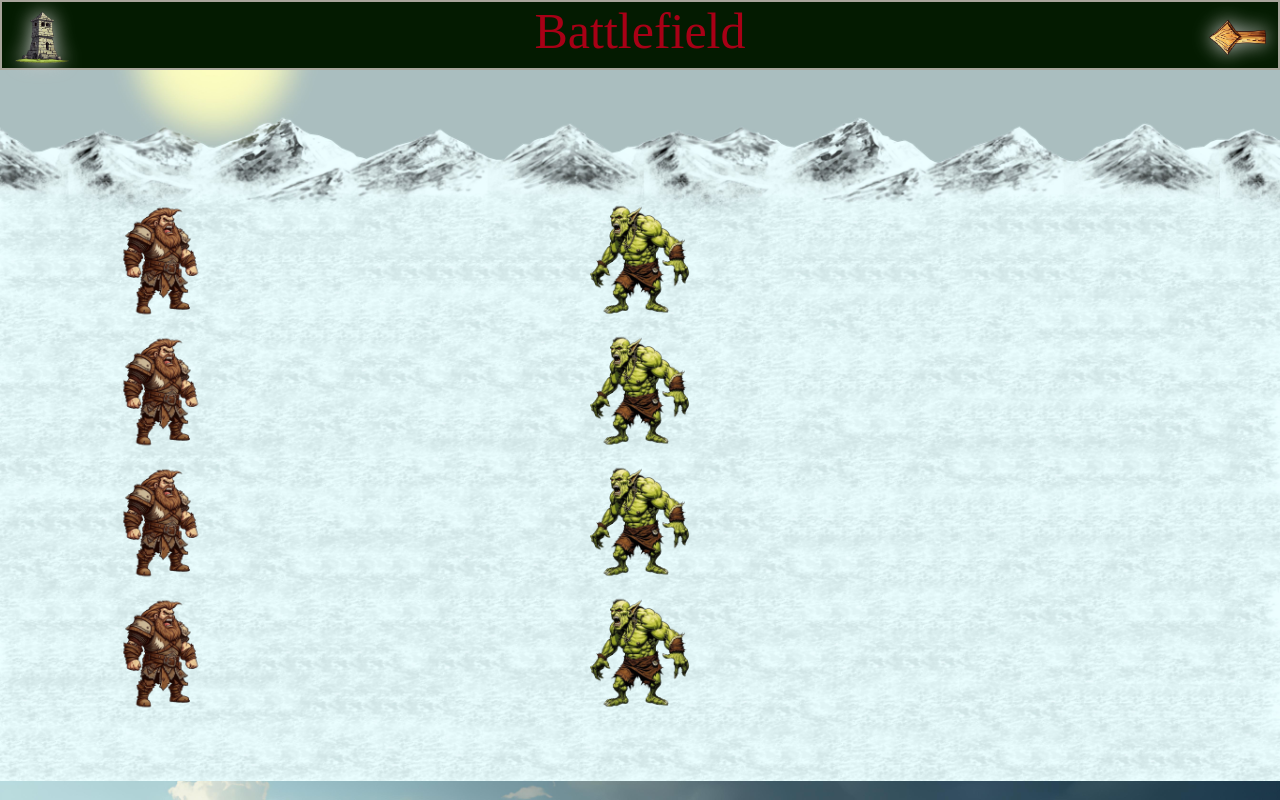
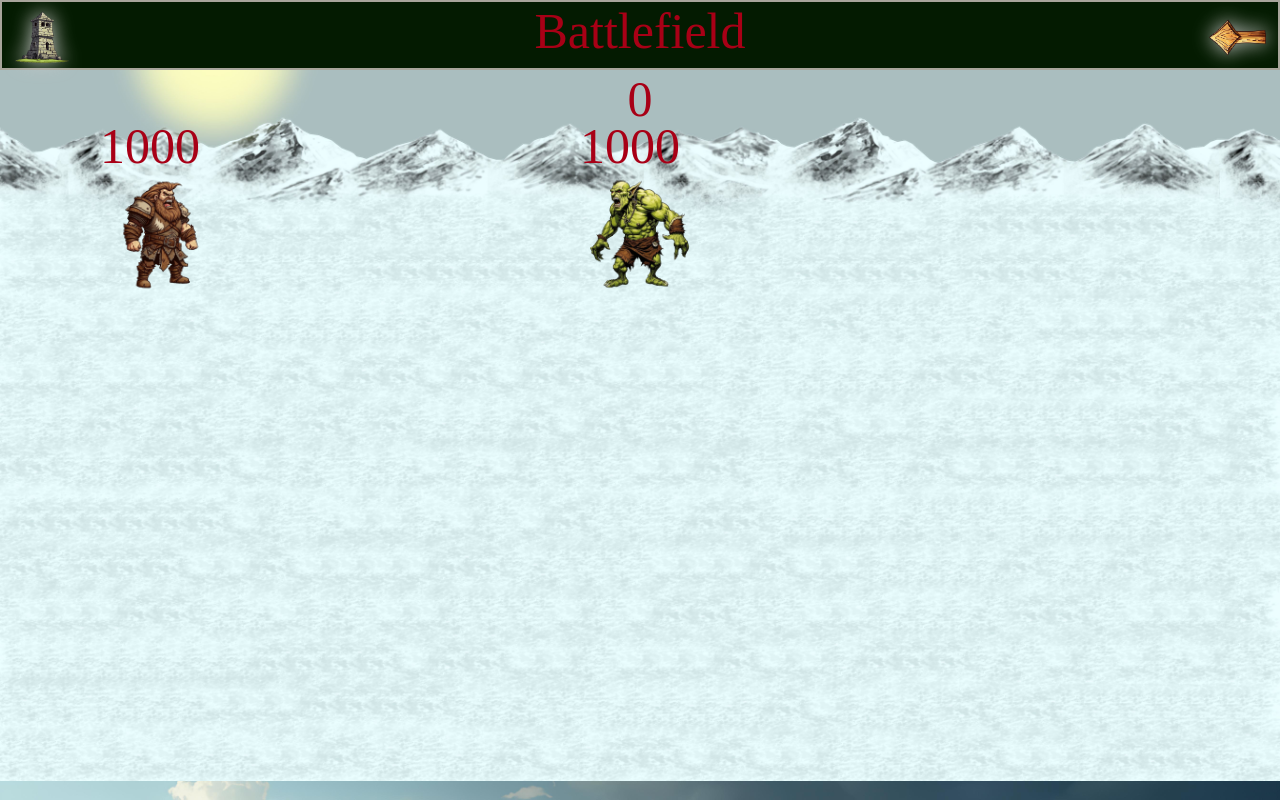
Before and after one commit to Ptomainchik/NorthTanah, a React (Create React App) app: page /battlefieldor in a window 1280 px wide. Built offline with nearby package versions, Linux system fonts and the light colour scheme; a web font is replaced by a local one.

Commit message:
Battlefield5

```diff
--- a/src/components/Battlefields/OrcsBattlefield/OrcsBattlefieldLwl1.tsx
+++ b/src/components/Battlefields/OrcsBattlefield/OrcsBattlefieldLwl1.tsx
@@ -1,31 +1,50 @@
+import { useState } from "react";
 import { BackButton } from "../../Button/BackButton/BackButton";
 import { HomeButton } from "../../Button/HomeButton/HomeButton";
 import classes from "../../Styles/BattlefieldsStyles.module.css";
-import { DwarvesUnitLwl1 } from "../Units/DwarvesUnits/DwarvesUnitLwl1";
-import { OrcsUnitLwl1 } from "../Units/OrcsUnits/OrcsUnitLwl1";
 
 
+const randomIntegerFromInterval = (min: number, max: number): number => {
+    return Math.floor(Math.random() * (max - min + 1) + min);
+};
+
 export const OrcsBattlefieldLwl1 = () => {
+    const [dwarfHealth1, setDwarfHealth1] = useState(1000);
+    const [orcHealth1, setOrcHealth1] = useState(1000);
+    const [diceRoll, setDiceRoll] = useState(0);
+
+    const rollDice = () => {
+        setDiceRoll(randomIntegerFromInterval(1, 2));
+    };
+
+    const handleOrcAttack = () => {
+        rollDice();
+        if (dwarfHealth1 > 0 && diceRoll !== null) {
+            setDwarfHealth1(dwarfHealth1 - diceRoll * 10);
+            setTimeout(() => {
+                setOrcHealth1(orcHealth1 - 10);
+            }, 100);
+        }
+    };
+
     return (
         <div className={classes.orcsBattlefield}>
             <div className={classes.buttonOrcsBattlefield}><HomeButton/><span>Battlefield</span><BackButton/></div>
             <div className={classes.unitsFlex}>
                 <div className={classes.unitsBlock}>
                     <div className={classes.dwarfLwl12}>
-                    <DwarvesUnitLwl1/>
-                    <DwarvesUnitLwl1/>
-                    <DwarvesUnitLwl1/>
-                    <DwarvesUnitLwl1/>
+                        {dwarfHealth1}<button className={classes.buttonDwarfLwl1} onClick={handleOrcAttack} ></button>
                     </div>
                 </div>
+                <div>{diceRoll}</div>
                 <div className={classes.unitsBlock}>
                     <div className={classes.orcLwl12}>
-                    <OrcsUnitLwl1/>
-                    <OrcsUnitLwl1/>
-                    <OrcsUnitLwl1/>
-                    <OrcsUnitLwl1/>
+                        {orcHealth1}<button className={classes.buttonOrcLwl1}></button>
                     </div>
                 </div>
             </div>
-    </div>)
-}
+        </div>
+    );
+};
+
+export default OrcsBattlefieldLwl1;
```
Lines whose indentation alone changed are shown as unchanged.
